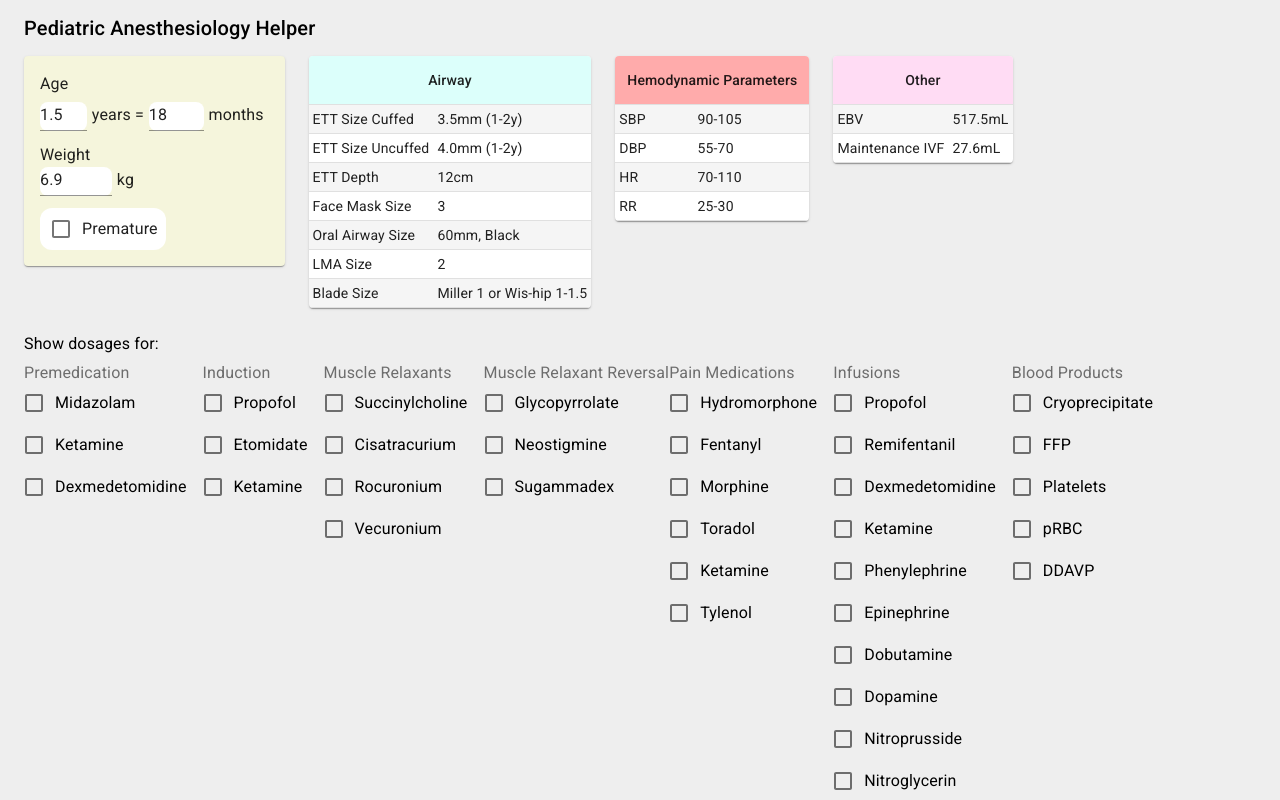
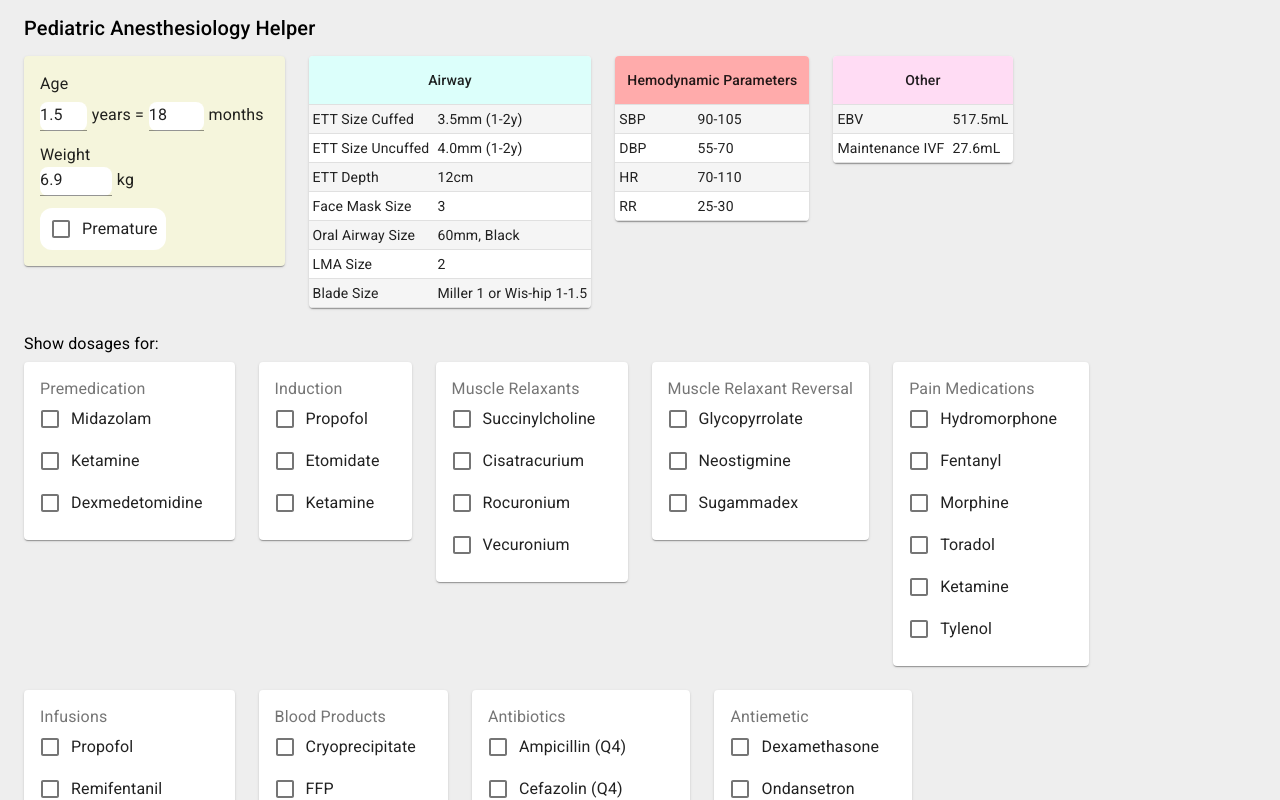
Before and after one commit to carlgao/carlgao.github.io, a React (Create React App) app: page / in a window 1280 px wide. Shown: the top 800 px of the page. Built offline with nearby package versions, Linux system fonts and the light colour scheme; the HTML template or start-up script is replaced by a standard one.

Commit message:
CustomCard refactor

```diff
--- a/src/CustomCard.js
+++ b/src/CustomCard.js
@@ -10,12 +10,30 @@ const useStyles = makeStyles({
     marginBottom: 24,
     verticalAlign: "top",
   },
+  padded: {
+    padding: 16,
+  },
+  beige: {
+    backgroundColor: "beige",
+  },
 });
 
-export default function CustomCard({ className, ...props }) {
+export default function CustomCard({
+  className = "",
+  pad = false,
+  variant,
+  ...props
+}) {
   const classes = useStyles();
+  let classNameStr = className + " " + classes.root;
+  if (variant !== undefined) {
+    classNameStr += " " + classes[variant];
+  }
+  if (pad) {
+    classNameStr += " " + classes.padded;
+  }
   return (
-    <Card className={className + " " + classes.root} {...props}>
+    <Card className={classNameStr} {...props}>
       {props.children}
     </Card>
   );
--- a/src/MedsInput.js
+++ b/src/MedsInput.js
@@ -1,20 +1,26 @@
 import React from "react";
+import { makeStyles } from "@material-ui/core/styles";
 // Components
 import Checkbox from "@material-ui/core/Checkbox";
+import CustomCard from "./CustomCard";
 import FormControlLabel from "@material-ui/core/FormControlLabel";
 import FormGroup from "@material-ui/core/FormGroup";
 import FormLabel from "@material-ui/core/FormLabel";
-import Grid from "@material-ui/core/Grid";
 import Typography from "@material-ui/core/Typography";
 
+// const useStyles = makeStyles({
+//   card: {
+//     padding: 12,
+//   },
+// });
+
 export default function MedsInput({ categories, onChange }) {
+  // const classes = useStyles();
   return (
-    <Grid container>
-      <Grid item xs={12}>
-        <Typography gutterBottom>Show dosages for:</Typography>
-      </Grid>
+    <>
+      <Typography gutterBottom>Show dosages for:</Typography>
       {categories.map(({ cat, meds }, i) => (
-        <Grid item key={i}>
+        <CustomCard pad>
           <FormLabel>{cat}</FormLabel>
           <FormGroup>
             {meds.map(({ med }, j) => (
@@ -30,8 +36,8 @@ export default function MedsInput({ categories, onChange }) {
               />
             ))}
           </FormGroup>
-        </Grid>
+        </CustomCard>
       ))}
-    </Grid>
+    </>
   );
 }
--- a/src/PatientInput.js
+++ b/src/PatientInput.js
@@ -8,11 +8,6 @@ import AgeInput from "./AgeInput.js";
 import WeightInput from "./WeightInput.js";
 
 const useStyles = makeStyles({
-  root: {
-    backgroundColor: "beige",
-    display: "inline-block",
-    padding: 16,
-  },
   prematureInput: {
     backgroundColor: "white",
     borderRadius: 12,
@@ -33,7 +28,7 @@ export default function PatientInput({
 }) {
   const classes = useStyles();
   return (
-    <CustomCard className={classes.root}>
+    <CustomCard variant="beige" pad>
       <AgeInput
         years={years}
         onYearsChange={onYearsChange}
```
